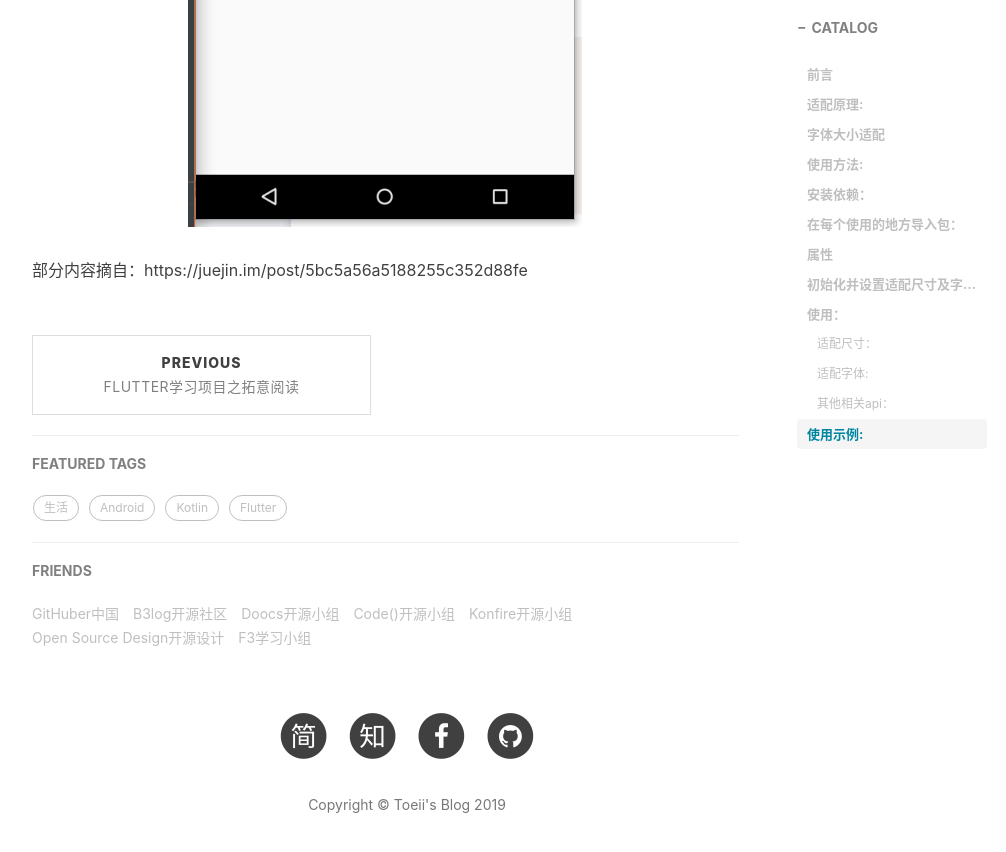
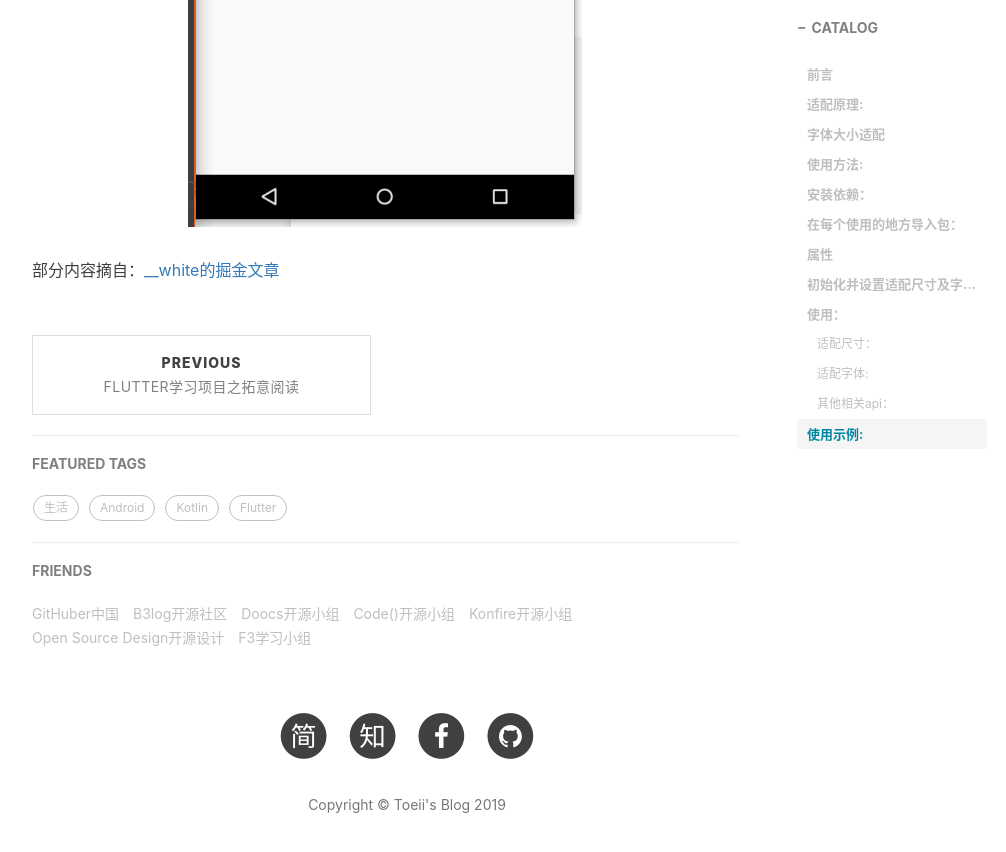
Before and after one commit to toeii/toeii.github.io, a Jekyll site: the page built from _posts/2019-05-16-Flutter屏幕适配方案之flutter_ScreenUtil.md, in a window 1280 px wide and 900 px high, scrolled down 7483 px. Shown: the top 852 px of the window, without its empty margins (233-1239 px from the left). Built offline with Jekyll 4.4.1, drawn with Linux system fonts in a browser that asks for light colours; nearby versions of some CDN libraries; comment, search, counter and statistics services are not loaded.

Commit message:
send posts

```diff
--- a/_posts/2019-05-16-Flutter屏幕适配方案之flutter_ScreenUtil.md
+++ b/_posts/2019-05-16-Flutter屏幕适配方案之flutter_ScreenUtil.md
@@ -304,4 +304,6 @@ import 'package:flutter_screenutil/flutter_screenutil.dart';
 
 
 
-部分内容摘自：https://juejin.im/post/5bc5a56a5188255c352d88fe
+
+
+部分内容摘自：[__white的掘金文章](https://juejin.im/post/5bc5a56a5188255c352d88fe)
```
